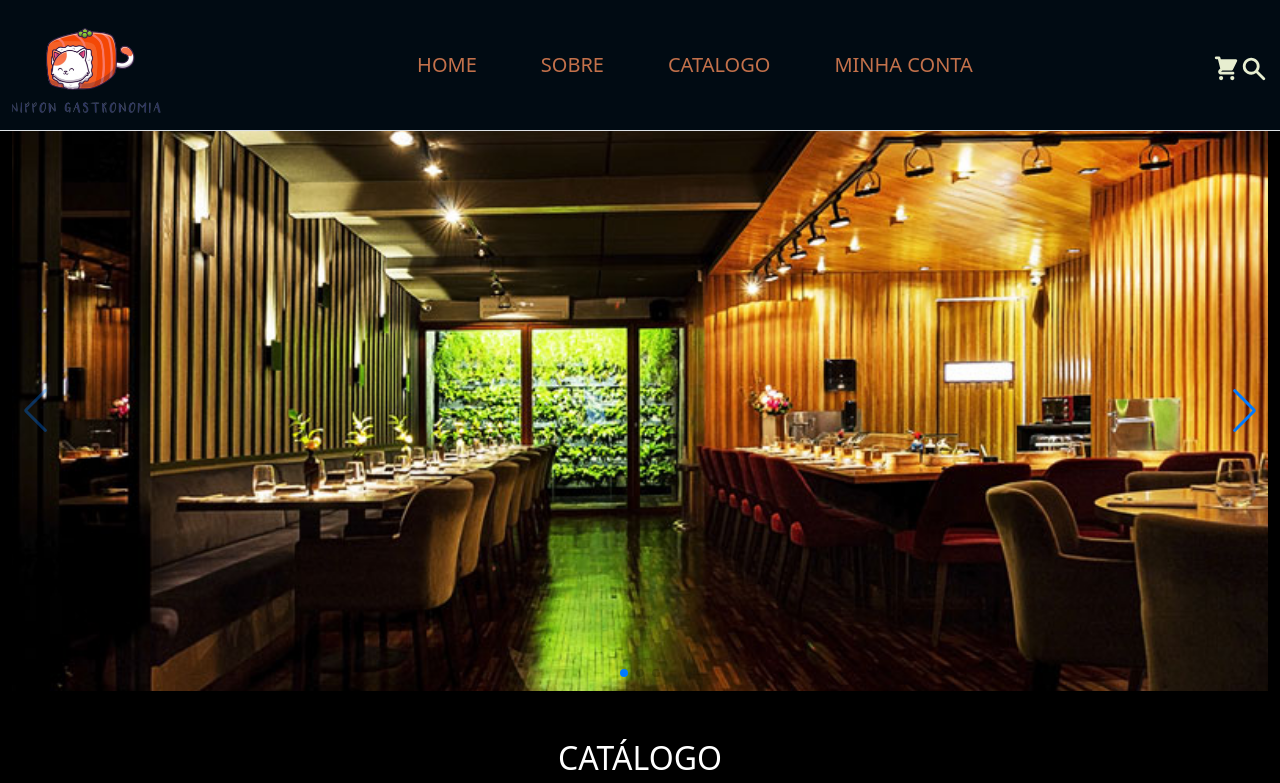
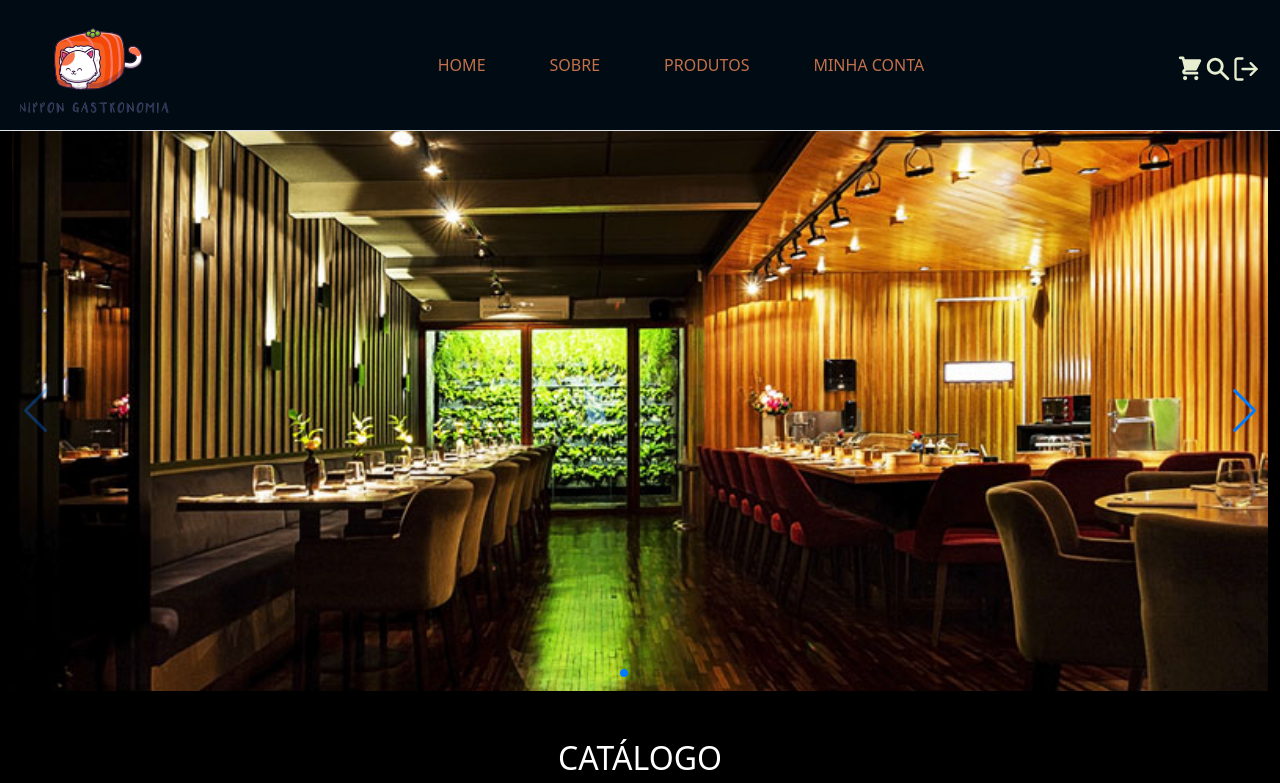
Before and after one commit to projects-fiap/cp5-dev-web-2sem, a React (Vite) app: page /home in a window 1280 px wide. Shown: the top 783 px of the page. Built offline with nearby package versions, Linux system fonts and the light colour scheme.

Commit message:
feat: logout

```diff
--- a/src/components/Nav.jsx
+++ b/src/components/Nav.jsx
@@ -1,39 +1,52 @@
 import { HiShoppingCart, HiSearch } from "react-icons/hi"
+import { GiHamburgerMenu } from "react-icons/gi"
+import { FiLogOut } from "react-icons/fi"
 import logo from '../assets/logo.png'
-import { Link } from "react-router-dom"
+import { Link, useNavigate } from "react-router-dom"
 
 
 export default function Nav() {
+    const navigate = useNavigate()
+
+    const handleLogout = async () => {
+        sessionStorage.removeItem('useData')
+        sessionStorage.removeItem('senhaData')
+        alert("saindo da sessão")
+        navigate('/home')
+    }
     return (
-        <nav className="navbar navbar-expand-lg bg-blue border-bottom">
+        <nav className="navbar navbar-expand-lg px-2 bg-blue border-bottom">
             <div className="container-fluid">
                 <a className="navbar-brand" href="#"><img src={logo} className="logo" alt="Logo" /></a>
                 <button className="navbar-toggler" type="button" data-bs-toggle="collapse" data-bs-target="#navbarNav"
                     aria-controls="navbarNav" aria-expanded="false" aria-label="Toggle navigation">
-                    <i className="bi bi-text-right text-icon"></i>
+                    <GiHamburgerMenu className="text-orange" />
                 </button>
                 <div className="collapse navbar-collapse" id="navbarNav">
                     <ul className="navbar-nav mx-auto gap-5">
                         <li className="nav-item">
-                            <a className="nav-link active text-orange fs-5" aria-current="page" href="/home">HOME</a>
+                            <Link className="nav-link active text-orange " aria-current="page" to={"/home"}>HOME</Link>
                         </li>
                         <li className="nav-item">
-                            <a className="nav-link active text-orange fs-5" aria-current="page" href="/about">SOBRE</a>
+                            <Link className="nav-link active text-orange " aria-current="page" to={"/about"}>SOBRE</Link>
                         </li>
                         <li className="nav-item">
-                            <a className="nav-link active text-orange fs-5" aria-current="page" href="#">CATALOGO</a>
+                            <Link className="nav-link active text-orange " aria-current="page" to={"/products"}>PRODUTOS</Link>
                         </li>
                         <li className="nav-item">
-                            <a className="nav-link active text-orange fs-5" aria-current="page" href="/auth">MINHA CONTA</a>
+                            <Link className="nav-link active text-orange " aria-current="page" to={"/auth"}>MINHA CONTA</Link>
                         </li>
                     </ul>
                     <form className="fs-3 justify-content-end">
                         <Link to={'/orders'}>
                             <HiShoppingCart className="text-icon" />
                         </Link>
-                        <a href="">
+                        <Link to={'/auth'}>
                             <HiSearch className="text-icon" />
-                        </a>
+                        </Link>
+                        <span onClick={handleLogout}>
+                            <FiLogOut className="text-icon" />
+                        </span>
                     </form>
                 </div>
             </div>
--- a/src/routes/Home.jsx
+++ b/src/routes/Home.jsx
@@ -6,8 +6,6 @@ import card1 from '../assets/card1.png'
 import card2 from '../assets/card2.png'
 import card3 from '../assets/card3.png'
 import card4 from '../assets/card4.png'
-import { useState } from 'react'
-import { useEffect } from 'react'
 import { Swiper, SwiperSlide } from 'swiper/react'
 import 'swiper/css/navigation'
 import 'swiper/css/pagination'
@@ -19,29 +17,10 @@ const images = [
 ]
 
 export default function Home() {
-    const [slidePreview, setSlidePreview] = useState(1)
-
-    useEffect(() => {
-        function handleResize() {
-            if (window.innerWidth < 720) {
-                setSlidePreview(1)
-            } else {
-                setSlidePreview(2)
-            }
-        }
-        handleResize()
-
-        window.addEventListener('resize', handleResize)
-        return () => {
-            window.removeEventListener('resize', handleResize)
-        }
-    }, [])
-
     return (
         <main className="container-fluid bg-black">
             <section>
                 <Swiper
-                    slidePreview={slidePreview}
                     pagination={{ clickable: true }}
                     navigation
                 >
```
